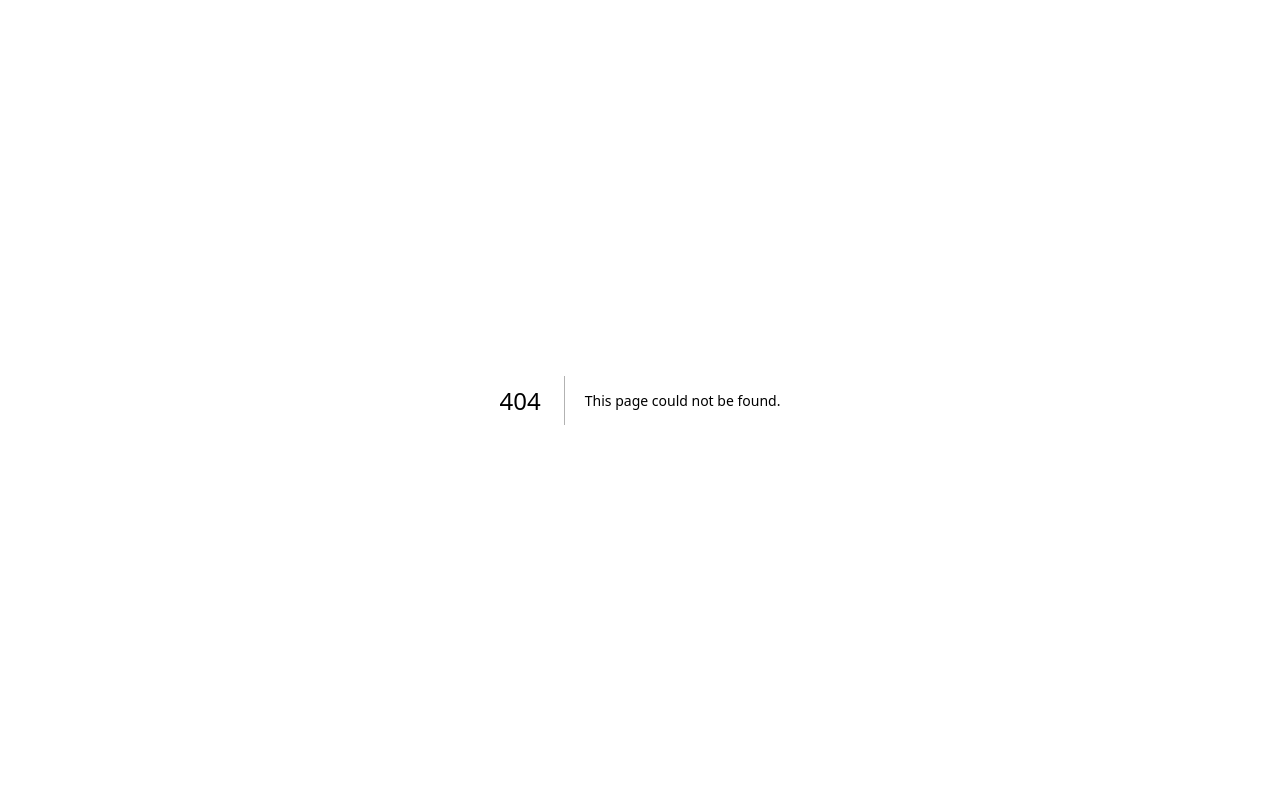
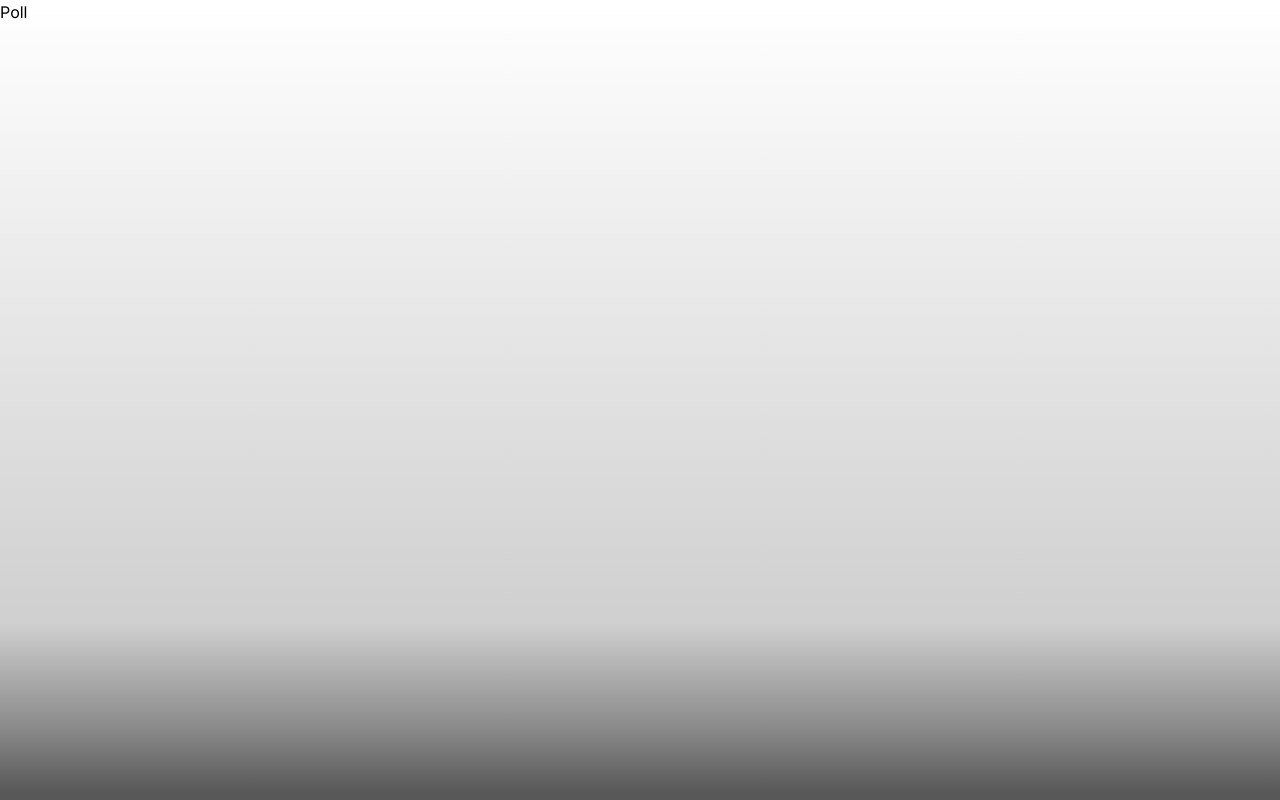
Before and after one commit to Nikolla2000/Web3-Voting-System, a Next.js app in the folder frontend/: page /votingPolls/1 in a window 1280 px wide. Before the commit this address had no page. Built offline with nearby package versions, Linux system fonts and the light colour scheme.

Commit message:
feat: Add the 'id' dynamic route for the individual polls pages

```diff
--- /dev/null
+++ b/frontend/src/app/votingPolls/[id]/not-found.tsx
@@ -0,0 +1,5 @@
+export default function NotFound() {
+    return (
+        <div>404 Not found..</div>
+    )
+}
--- /dev/null
+++ b/frontend/src/app/votingPolls/[id]/page.tsx
@@ -0,0 +1,5 @@
+export default function Page() {
+    return (
+        <div>Poll</div>
+    )
+}
```
